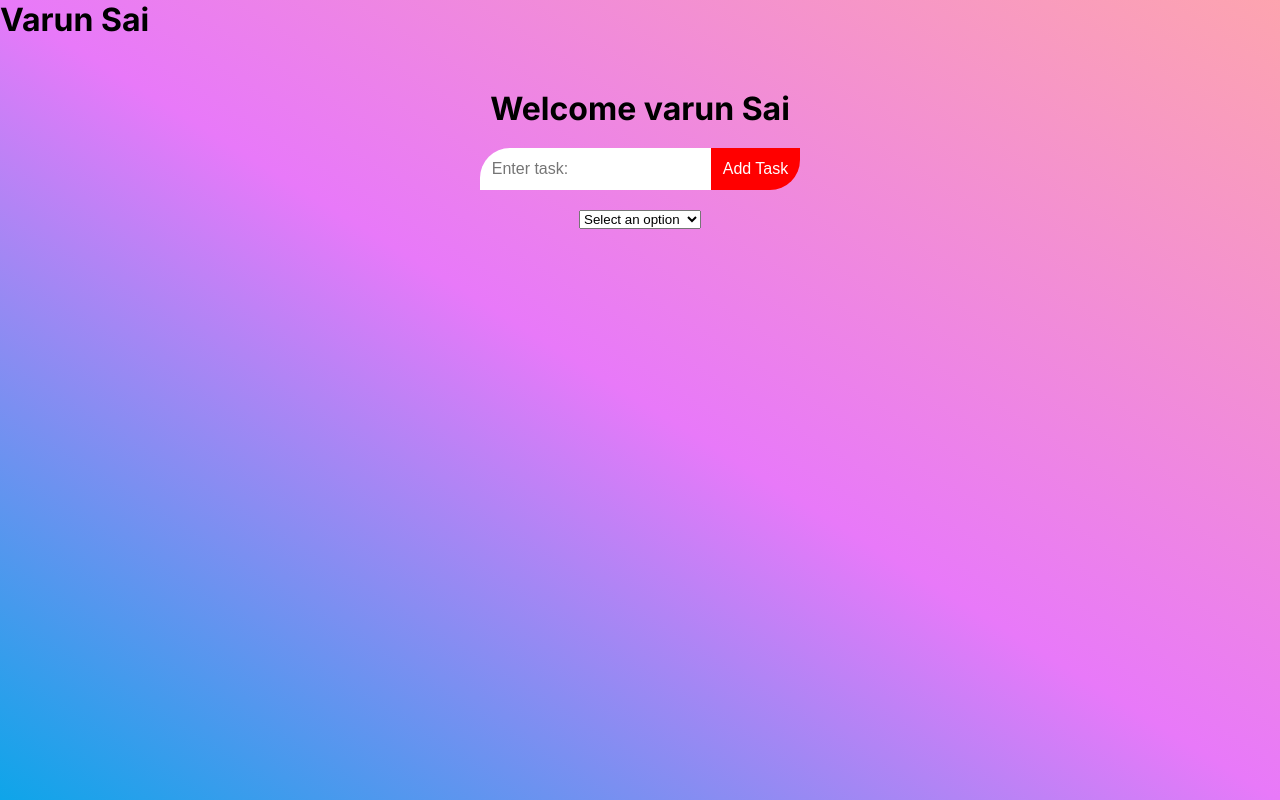
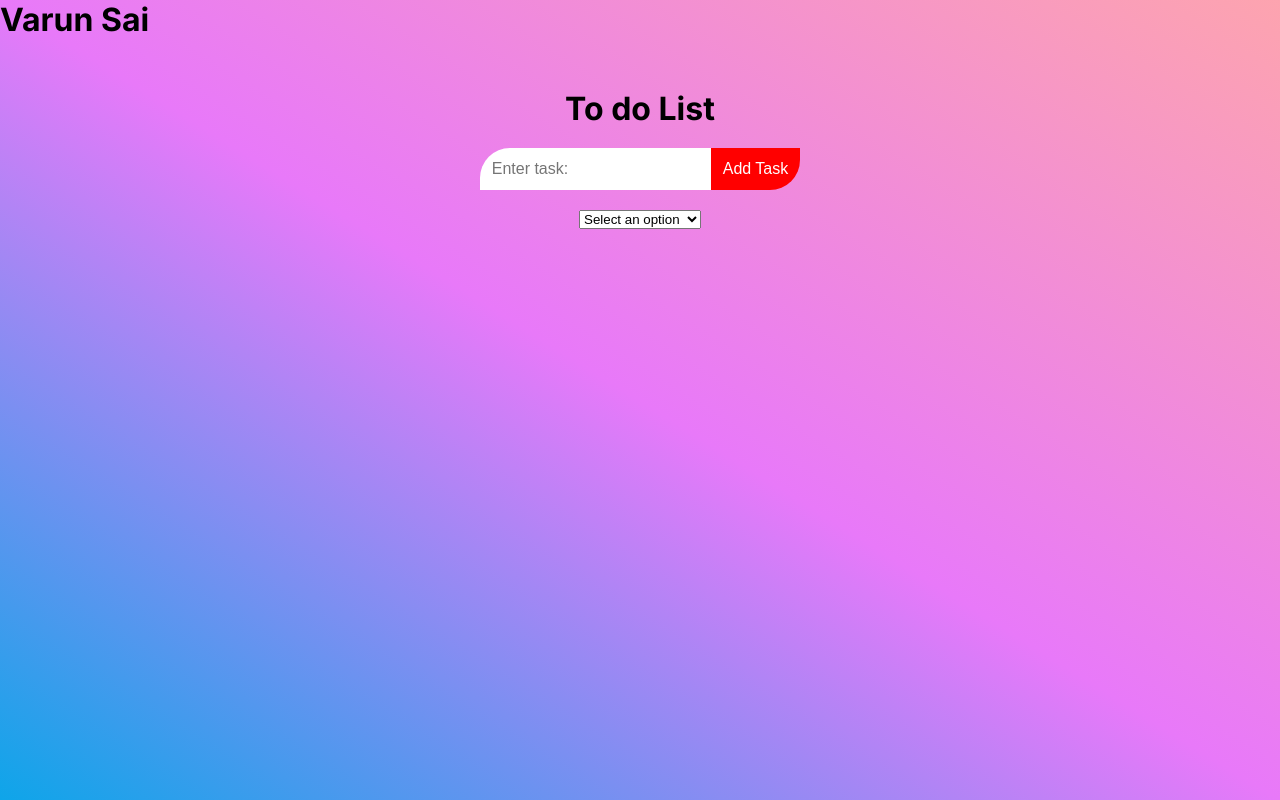
Before and after one commit to kotlavarun/Todo_List, a plain HTML site: page index.html in a window 1280 px wide. Drawn offline with Linux system fonts and the light colour scheme.

Commit message:
second commit

```diff
--- a/index.html
+++ b/index.html
@@ -6,7 +6,7 @@
     <body>
         <h1>Varun Sai</h1>
         <div class="appcontainer">
-            <h1>Welcome  varun Sai</h1>
+            <h1>To do List</h1>
             <form class="taskForm">
                 <input class="taskInput" pattern="^[A-Za-z ]{3,}$" title="Enter atleast 3 Letters" placeholder="Enter task:"  type="text">
                 <button class="addTaskbtn" type="submit">Add Task</button>
```
